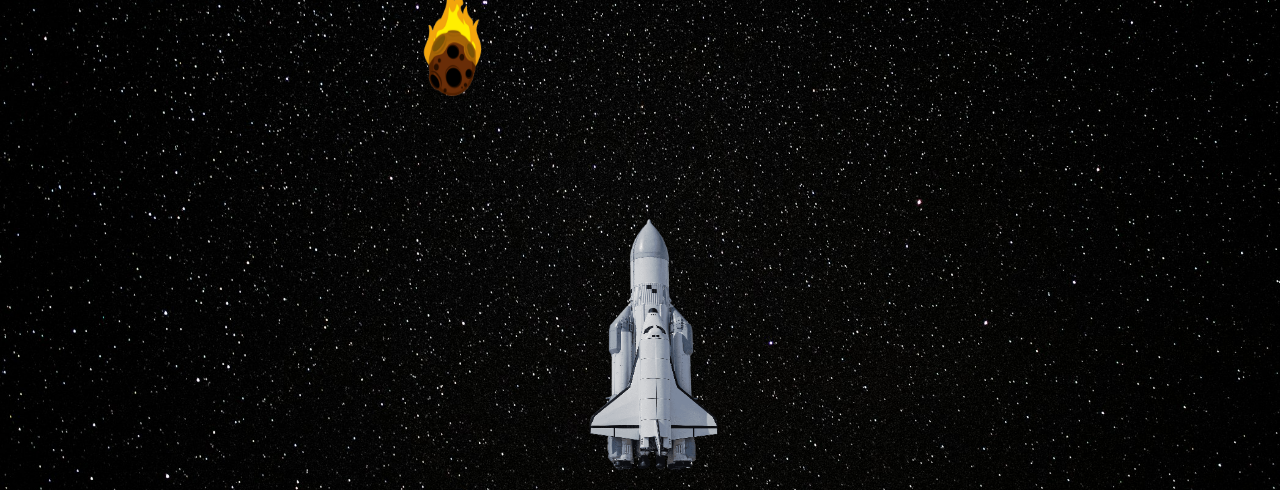
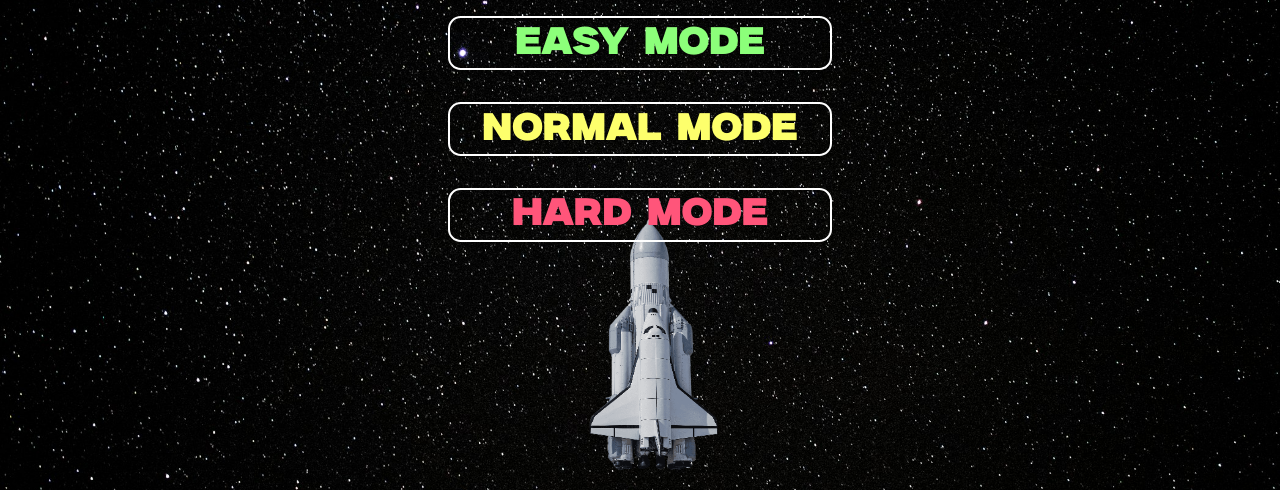
Before and after one commit to Eugene-301/space-shooter, a website with bundled scripts: page index.html in a window 1280 px wide. Shown: the part 310-800 px from the top of the page. Built offline with nearby package versions, Linux system fonts and the light colour scheme.

Commit message:
Add menu with mode selection

```diff
--- a/scripts/main.js
+++ b/scripts/main.js
@@ -1,5 +1,3 @@
-import player from "./player.js";
-import meteors from "./meteors.js";
+import initMenu from "./menu.js";
 
-player.initPlayer();
-meteors.initMeteors();
+initMenu.initMenu();
--- /dev/null
+++ b/scripts/menu.js
@@ -0,0 +1,46 @@
+import meteors from "./meteors.js";
+import player from "./player.js";
+
+const modesModifiers = {
+  easy: 1,
+  normal: 2,
+  hard: 3,
+};
+const menuHtml =
+  '<div class="menu"><h1 class="menu__title">Space shooter</h1><div class="menu__btn-container"><button class="menu__btn" id="mode-easy-btn">Easy mode</button><button class="menu__btn" id="mode-normal-btn">Normal mode</button><button class="menu__btn" id="mode-hard-btn">Hard mode</button></div></div>';
+
+const drawMenu = () => {
+  document.querySelector(".root").insertAdjacentHTML("afterbegin", menuHtml);
+};
+
+const removeMenu = () => {
+  document.querySelector(".menu").remove();
+};
+
+const initMenu = () => {
+  drawMenu();
+
+  const easyBtn = document.querySelector("#mode-easy-btn");
+  const normalBtn = document.querySelector("#mode-normal-btn");
+  const hardBtn = document.querySelector("#mode-hard-btn");
+
+  easyBtn.addEventListener("click", () => {
+    removeMenu();
+    meteors.initMeteors(modesModifiers.easy);
+    player.initPlayer();
+  });
+  normalBtn.addEventListener("click", () => {
+    removeMenu();
+    meteors.initMeteors(modesModifiers.normal);
+    player.initPlayer();
+  });
+  hardBtn.addEventListener("click", () => {
+    removeMenu();
+    meteors.initMeteors(modesModifiers.hard);
+    player.initPlayer();
+  });
+};
+
+export default {
+  initMenu: initMenu,
+};
--- a/scripts/meteors.js
+++ b/scripts/meteors.js
@@ -28,14 +28,14 @@ const createMeteor = () => {
   return meteorDiv;
 };
 
-export const initMeteors = () => {
+export const initMeteors = (modifier = 1) => {
   setInterval(() => {
     const meteor = createMeteor();
 
     let yMeteorPosition = 0;
 
     const meteorMove = setInterval(() => {
-      yMeteorPosition += meteorSpeed;
+      yMeteorPosition += meteorSpeed * modifier;
       meteor.style.top = `${yMeteorPosition}%`;
 
       if (yMeteorPosition > maxPosition + meteorSizeY) {
@@ -43,7 +43,7 @@ export const initMeteors = () => {
         clearInterval(meteorMove);
       }
     }, 150);
-  }, 2000);
+  }, 2000 / modifier);
 };
 
 export default {
--- /dev/null
+++ b/styles/_fonts.css
@@ -0,0 +1,5 @@
+@font-face {
+  font-family: "Milker";
+  src: url("../assets/fonts/Milker.otf");
+  font-weight: 400;
+}
--- a/styles/_globals.css
+++ b/styles/_globals.css
@@ -5,4 +5,6 @@
 
   --meteor-x-size: 7%;
   --meteor-y-size: 15%;
+
+  --text-color: #ffffff;
 }
--- a/styles/_normalize.css
+++ b/styles/_normalize.css
@@ -4,6 +4,8 @@
   padding: 0;
   margin: 0;
   box-sizing: border-box;
+  font-family: "Milker", sans-serif;
+  color: var(--text-color);
 }
 
 html,
@@ -12,3 +14,9 @@ body {
   height: 100%;
   overflow: hidden;
 }
+
+button {
+  background: none;
+  border: none;
+  cursor: pointer;
+}
--- /dev/null
+++ b/styles/blocks/menu.css
@@ -0,0 +1,51 @@
+.menu {
+  position: absolute;
+  text-align: center;
+  width: 100%;
+  height: 100%;
+  display: flex;
+  align-items: center;
+  flex-direction: column;
+  justify-content: center;
+  z-index: 1;
+}
+
+.menu__title {
+  margin-bottom: 1rem;
+  font-size: 5vw;
+}
+
+.menu__btn-container {
+  display: flex;
+  justify-content: center;
+  flex-direction: column;
+  align-items: center;
+}
+
+#mode-easy-btn {
+  color: #8cff7a;
+}
+
+#mode-normal-btn {
+  color: #fdff6c;
+}
+
+#mode-hard-btn {
+  color: #ff557a;
+}
+
+.menu__btn {
+  border-radius: 1vw;
+  border-color: var(--text-color);
+  border-style: solid;
+  border-width: 0.2vw;
+  padding: 0.5vw;
+  transition: 0.3s ease;
+  margin: 2vh;
+  width: 30vw;
+  font-size: 3vw;
+
+  &:hover {
+    color: var(--text-color) !important;
+  }
+}
--- a/styles/main.css
+++ b/styles/main.css
@@ -1,7 +1,9 @@
 @import url("./_normalize.css");
 @import url("./_globals.css");
+@import url("./_fonts.css");
 @import url("./blocks/player.css");
 @import url("./blocks/meteor.css");
+@import url("./blocks/menu.css");
 
 .root {
   width: 100%;
```
Also changed, not shown: assets/fonts/Milker.otf (added).
